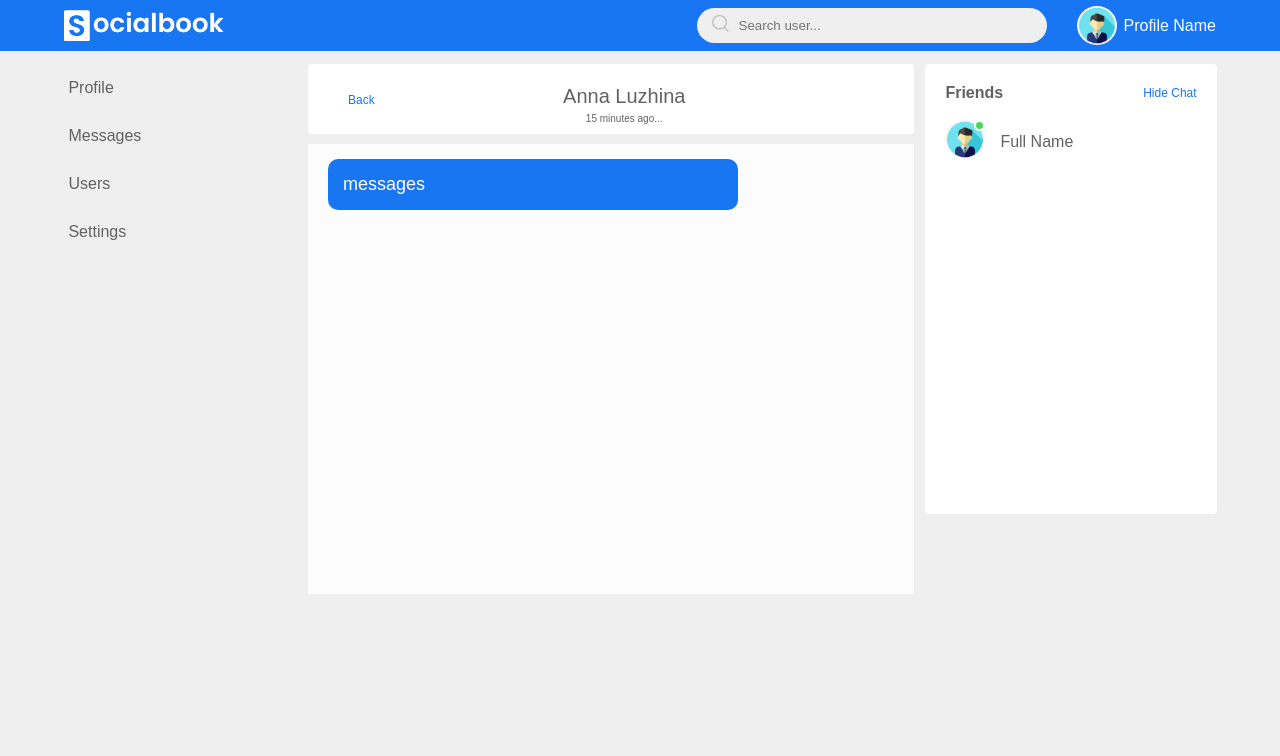
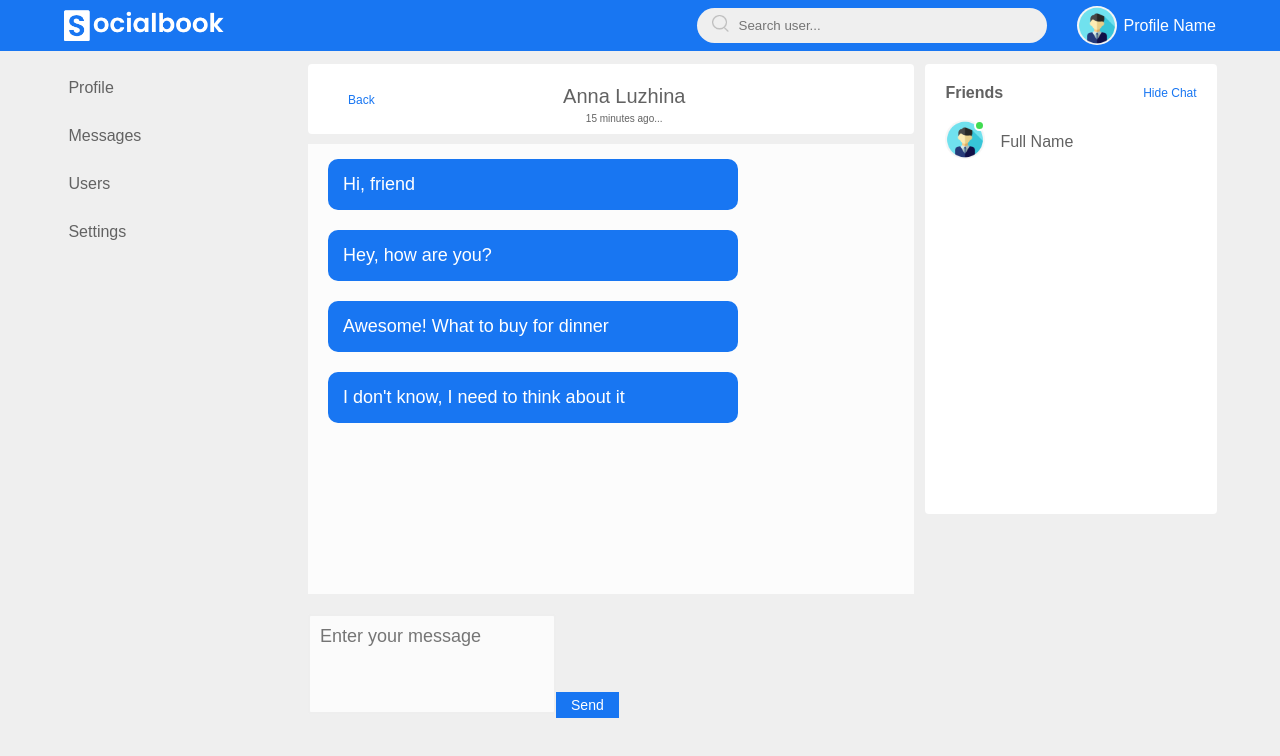
Before and after one commit to Talman95/PetProjectReactJS, a React (Create React App) app in the folder social-network/: page /messages/0 in a window 1280 px wide. Shown: the top 756 px of the page. Built offline with nearby package versions, Linux system fonts and the light colour scheme; the HTML template or start-up script is replaced by a standard one.

Commit message:
created a chat reducer

```diff
--- a/social-network/src/components/Profile/profileInfo/ProfileInfo.jsx
+++ b/social-network/src/components/Profile/profileInfo/ProfileInfo.jsx
@@ -5,6 +5,7 @@ import { useDispatch } from 'react-redux';
 
 const ProfileInfo = (props) => {
     const dispatch = useDispatch();
+
     const addPost = () => {
         dispatch({type: "ADD_POST"})
     }
--- a/social-network/src/components/messages/chatBox/ChatBox.jsx
+++ b/social-network/src/components/messages/chatBox/ChatBox.jsx
@@ -1,13 +1,29 @@
+import { useSelector } from 'react-redux';
+import { useDispatch } from 'react-redux';
 import { NavLink } from 'react-router-dom';
+import MyButton from '../../UI/button/MyButton';
 import classes from './ChatBox.module.css';
+import ChatItem from './ChatItem';
 
 const ChatBox = (props) => {
+    const dispatch = useDispatch();
+    const chat = useSelector(state => state.chat.chatInfo);
+    const newMessageText = useSelector(state => state.chat.newMessageText);
+
+    const sendMessage = () => {
+        dispatch({type: 'SEND_MESSAGE'});
+    }
+    const updateMessageText = (e) => {
+        dispatch({type: 'UPDATE_MESSAGE_TEXT', newText: e.target.value});
+        console.log(newMessageText);
+    }
+
     return (
         <div className={classes.chatbox}>
             <div className={classes.header}>
                 <div class={classes.button_back}>
                     <NavLink to="/messages" class={classes.button_back}>
-                        <img src="" alt=""/>
+                        <img src="" alt="" />
                         Back
                     </NavLink>
                 </div>
@@ -16,19 +32,20 @@ const ChatBox = (props) => {
                     <span class={classes.time}>15 minutes ago...</span>
                 </div>
                 <a href=''>
-                    <img src="" alt =""/>
+                    <img src="" alt="" />
                 </a>
             </div>
 
             <div className={classes.chatlogs}>
-                <div className={classes.chat}>
-                    <div className={classes.user_photo}>
-                        <img src="" alt="" />
-                    </div>
-                    <p className={classes.chat_message}>
-                        messages
-                    </p>
+                {chat.map(item => <ChatItem item={item} />)}
+            </div>
+
+            <div className={classes.chatForm}>
+                <div className={classes.textarea}>
+                    <textarea rows='3' placeholder="Enter your message"
+                    value={newMessageText} onChange={(e) => updateMessageText(e)}></textarea>
                 </div>
+                <MyButton onClick={sendMessage}>Send</MyButton>
             </div>
         </div>
     )
--- a/social-network/src/components/messages/chatBox/ChatBox.module.css
+++ b/social-network/src/components/messages/chatBox/ChatBox.module.css
@@ -78,14 +78,14 @@ img {
     color: #fff;
     font-size: 18px;
 }
-.chat_form {
+.chatForm {
     margin-top: 20px;
     display: flex;
     align-items: flex-end;
 }
-.chat_form.textarea {
+.chatForm textarea {
     background: #fbfbfb;
-    width: 75%;
+    width: 100%;
     height: 100px;
     border: 2px solid #eee;
     border-radius: 3px;
@@ -94,24 +94,13 @@ img {
     font-size: 18px;
     color: #333;
 }
-.chat_form textarea:focus{
+.chatForm textarea:focus{
     background: #fff;
 }
-.chat_form textarea::-webkit-scrollbar{
+.chatForm textarea::-webkit-scrollbar{
     width: 10px;
 }
-.chat_form textarea::-webkit-scrollbar-thumb{
+.chatForm textarea::-webkit-scrollbar-thumb{
     border-radius: 5px;
     background: rgba(0, 0, 0, .1);
 }
-.chat_form button{
-    margin: 5px 15px;
-    background: #1876f2;
-    padding: 5px 15px;
-    font-size: 18px;
-    color: #fff;
-    border: none;
-    border-radius: 3px;
-    box-shadow: 0 3px 0 #1874CD;
-    cursor: pointer;
-}
--- /dev/null
+++ b/social-network/src/components/messages/chatBox/ChatItem.jsx
@@ -0,0 +1,17 @@
+import ChatBox from "./ChatBox";
+import classes from './ChatBox.module.css';
+
+const ChatItem = (props) => {
+    return (
+        <div className={classes.chat}>
+            <div className={classes.user_photo}>
+                <img src="" alt="" />
+            </div>
+            <p className={classes.chat_message}>
+                {props.item.message}
+            </p>
+        </div>
+    )
+}
+
+export default ChatItem;
--- /dev/null
+++ b/social-network/src/redux/chatReducer.js
@@ -0,0 +1,26 @@
+
+const initialState = {
+    chatInfo: [
+        { id: 0, name: 'Anna', message: 'Hi, friend' },
+        { id: 1, name: 'Roman', message: 'Hey, how are you?' },
+        { id: 3, name: 'Anna', message: 'Awesome! What to buy for dinner' },
+        { id: 4, name: 'Roman', message: 'I don\'t know, I need to think about it' }
+    ],
+    newMessageText: ""
+}
+
+const chatReducer = (state = initialState, action) => {
+    switch (action.type) {
+        case 'SEND_MESSAGE':
+            let newMessage = {
+                id: 5, name: 'Roman', message: state.newMessageText
+            }
+            return { ...state, chatInfo: [...state.chatInfo, newMessage] }
+        case 'UPDATE_MESSAGE_TEXT':
+            return { ...state, newMessageText: action.newText }
+        default:
+            return state;
+    }
+}
+
+export default chatReducer;
--- a/social-network/src/redux/store.js
+++ b/social-network/src/redux/store.js
@@ -1,8 +1,10 @@
 import {combineReducers, createStore} from "redux";
+import chatReducer from "./chatReducer";
 import profileReducer from "./profileReducer";
 
 let reducers = combineReducers({
-    profile: profileReducer
+    profile: profileReducer,
+    chat: chatReducer
 });
 
 export const store = createStore(reducers);
```
